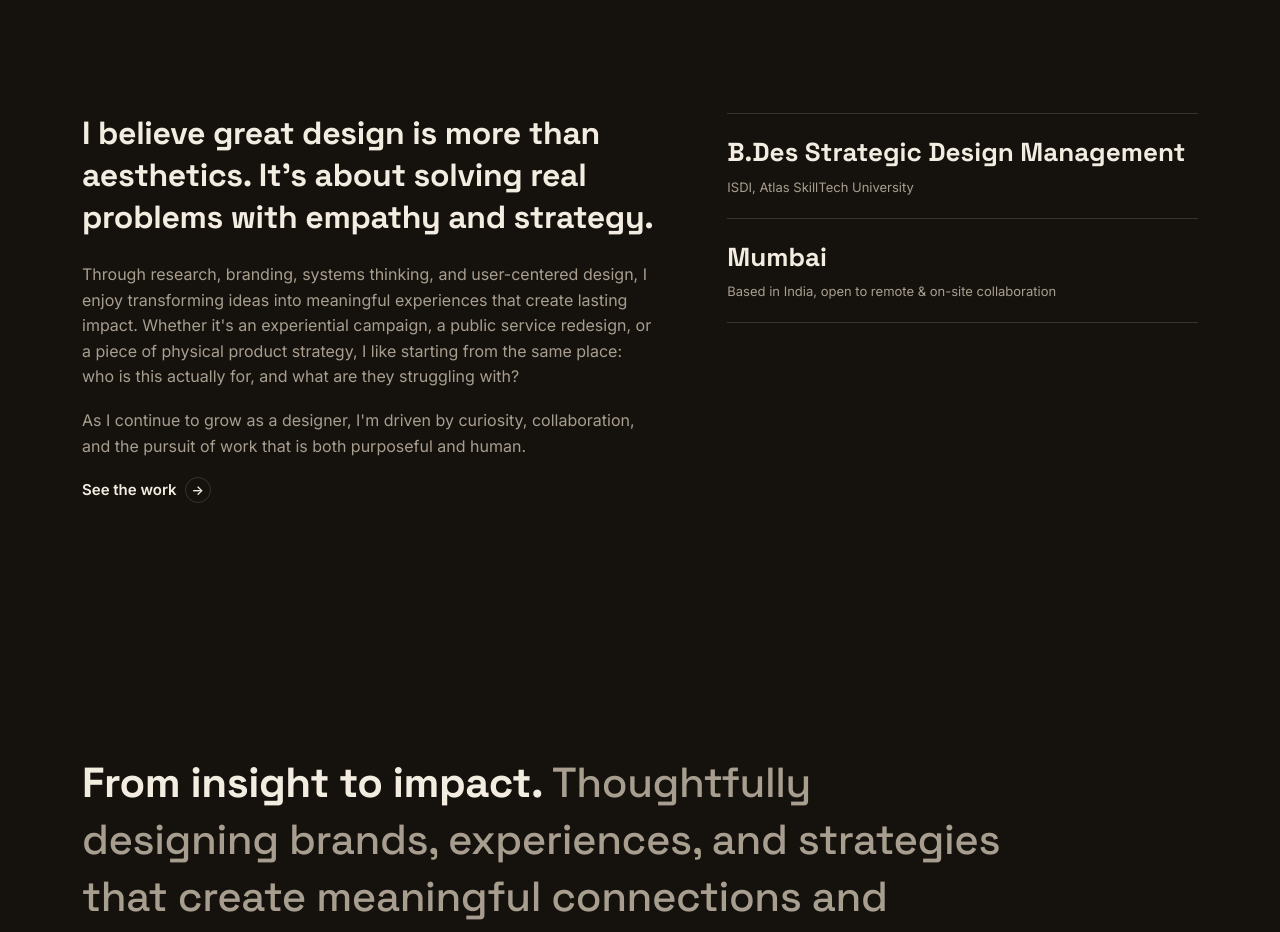
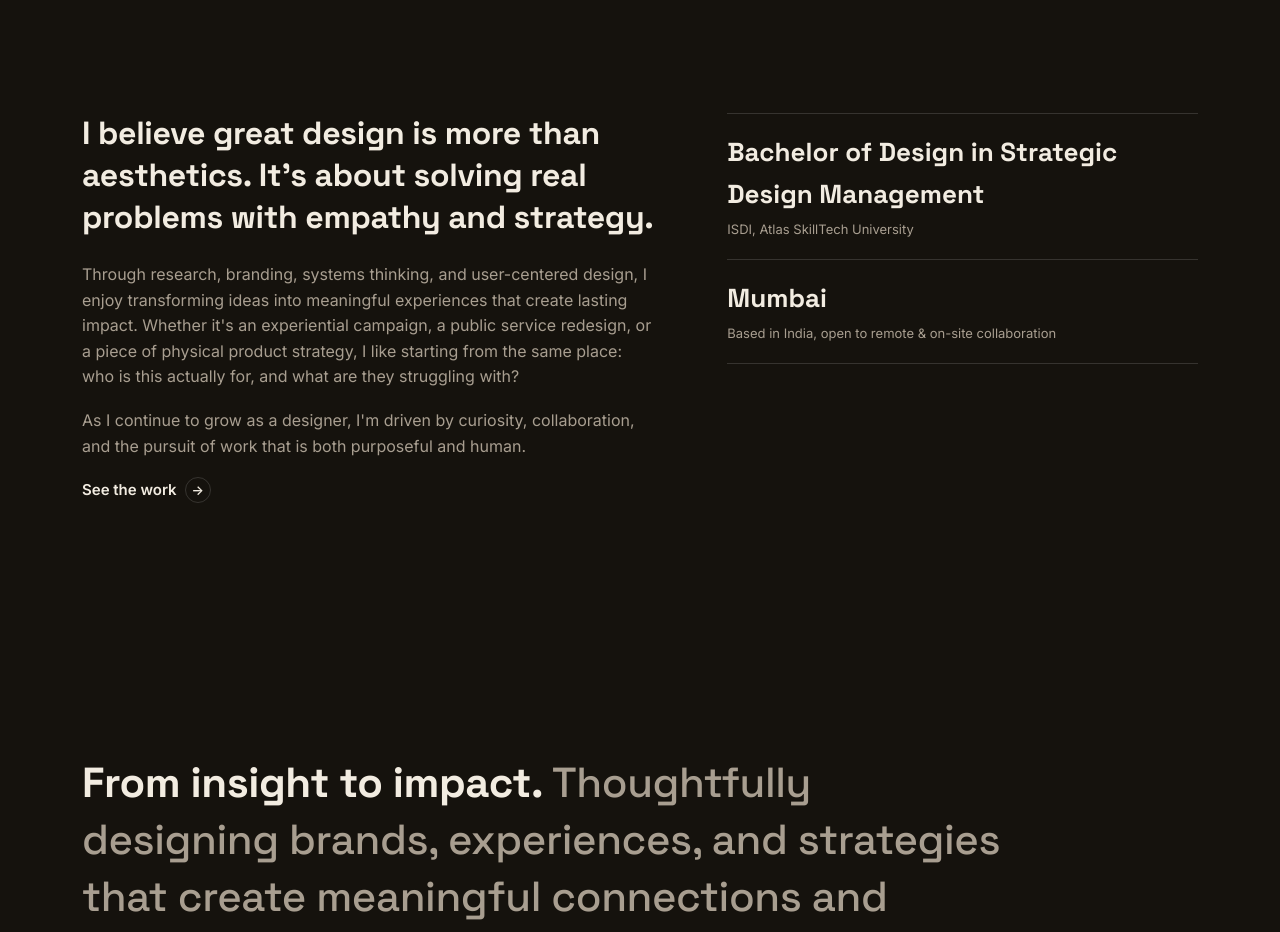
Before and after one commit to nandiniiigargg/nandiniiigargg.github.io, a plain HTML site: page index.html in a window 1280 px wide. Shown: the part 1200-2132 px from the top of the page. Drawn offline with Linux system fonts and the light colour scheme.

Commit message:
Spell out degree name: Bachelor of Design in Strategic Design Management
Co-Authored-By: Claude Sonnet 5 <noreply@anthropic.com>

```diff
--- a/index.html
+++ b/index.html
@@ -73,7 +73,7 @@
         </div>
         <div class="about-side reveal">
           <div class="fact">
-            <b>B.Des Strategic Design Management</b>
+            <b>Bachelor of Design in Strategic Design Management</b>
             <span>ISDI, Atlas SkillTech University</span>
           </div>
           <div class="fact">
```
